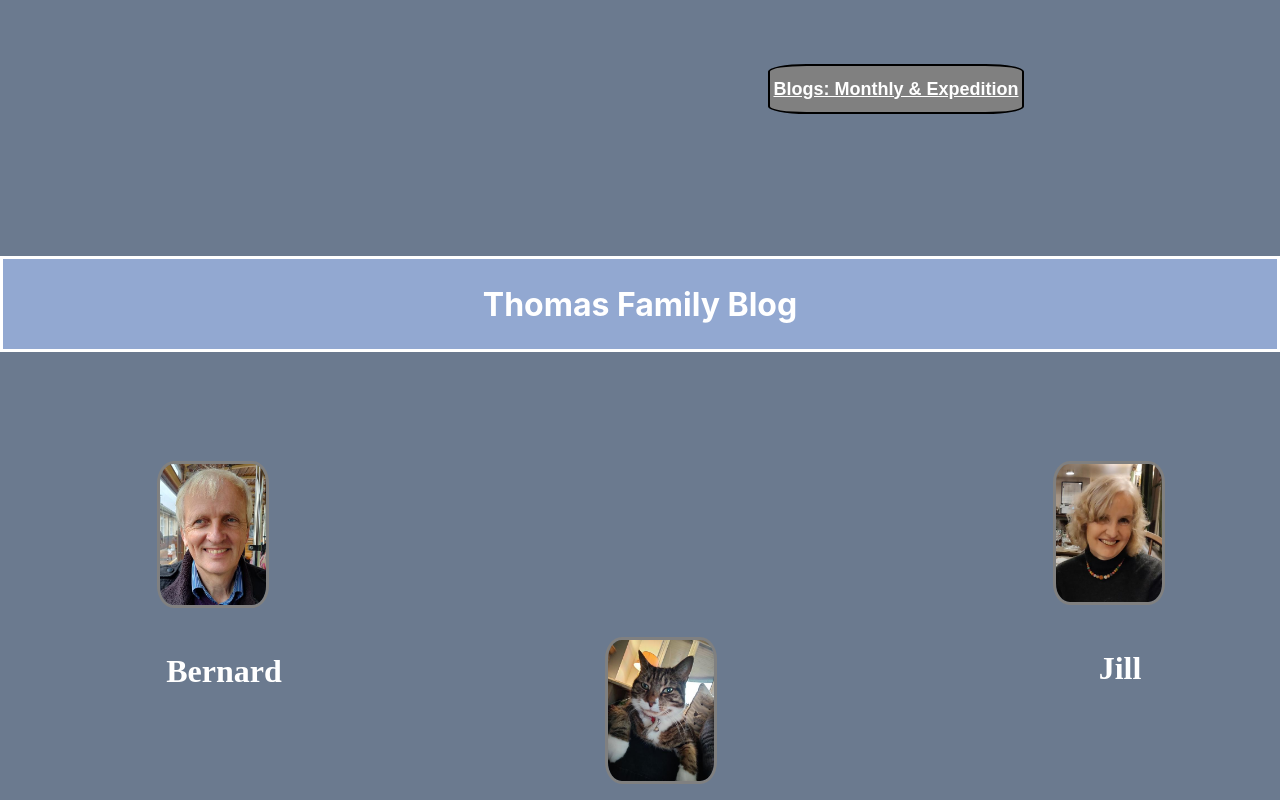
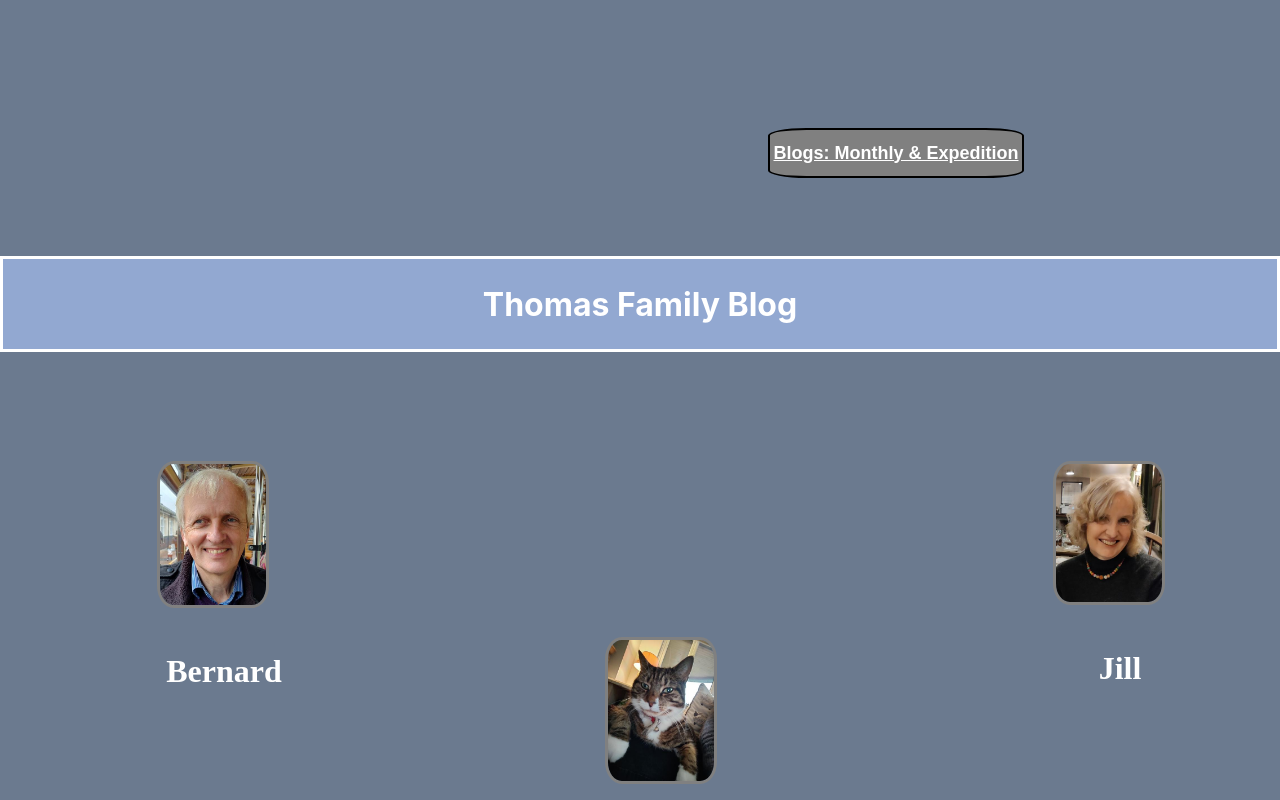
Before and after one commit to JillThomas799/thomasfamilyblog-2024-2025git, a React (Create React App) app: page / in a window 1280 px wide. Shown: the top 800 px of the page. Built offline with nearby package versions, Linux system fonts and the light colour scheme.

Commit message:
Edits to button, September2024 and July2024, corrections of sizing and placement errors

```diff
--- a/src/July2024.css
+++ b/src/July2024.css
@@ -499,7 +499,7 @@ ul li {
     }
 
     .headerPhotoJuly{
-      width:60%;
+      width:100%;
       height:auto;
       border:#E0DBD1 solid 5px;
       border-radius: 25%;
--- a/src/components/buttons.css
+++ b/src/components/buttons.css
@@ -10,7 +10,7 @@
   font-weight: bold;
   color:white;
   text-decoration: underline;
-  margin:5% 20% 5% 60%;
+  margin:10% 20% 5% 60%;
   border-radius:15%;
   -webkit-border-radius:15%;
   -moz-border-radius:15%;
```
Also changed, not shown: src/September2024.css (indentation only).
